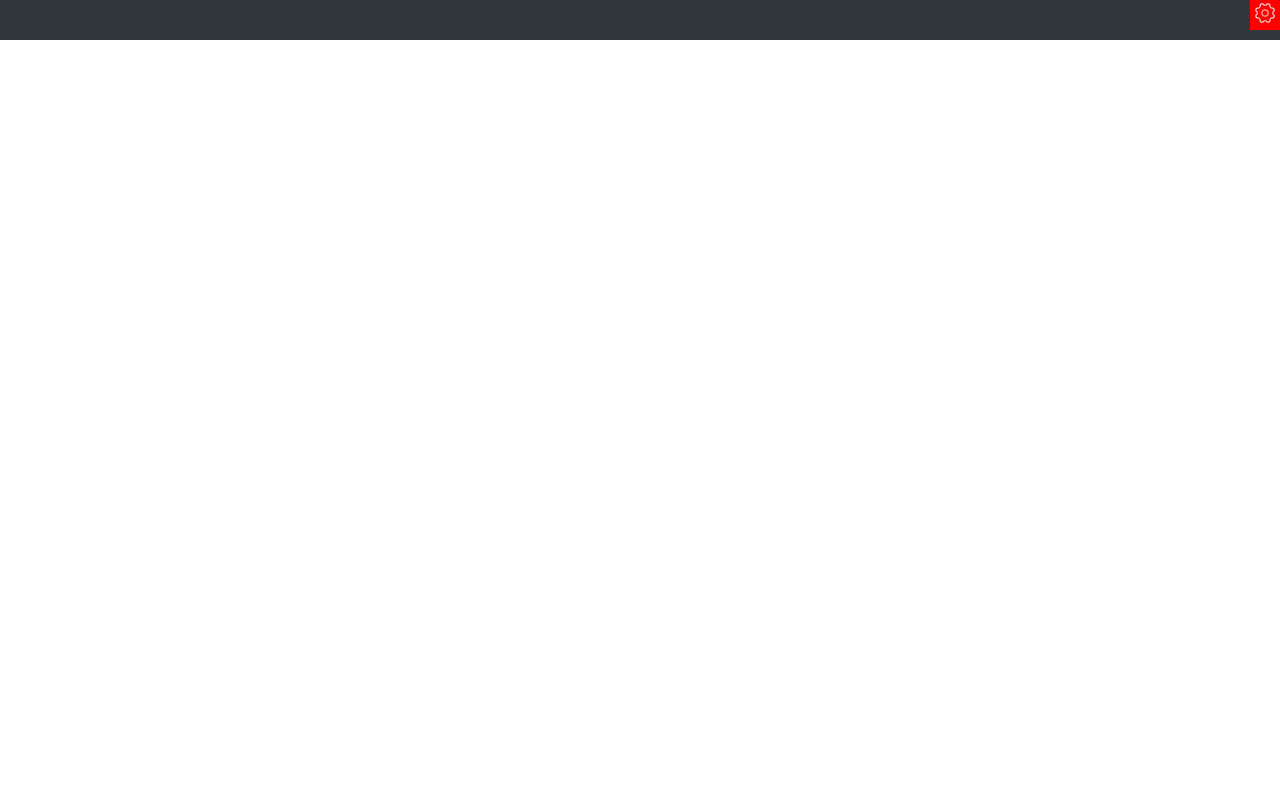
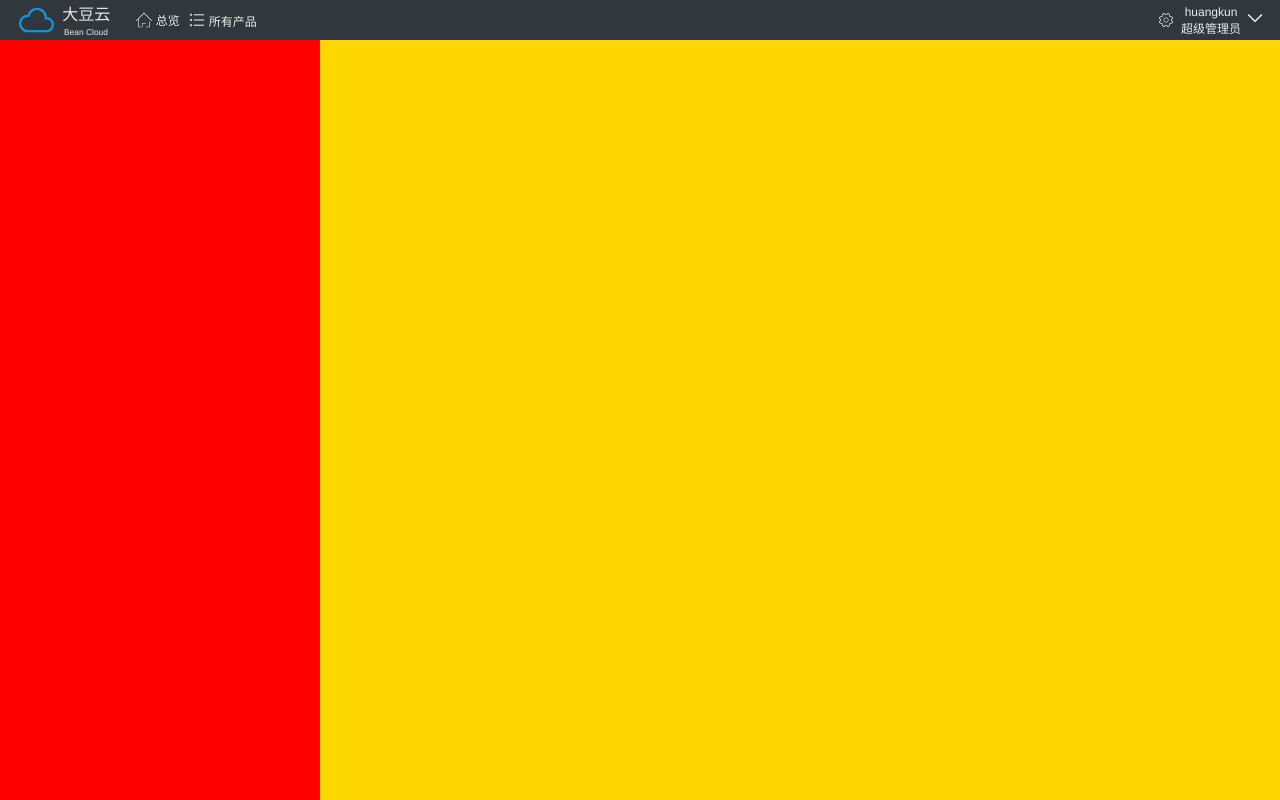
Before and after one commit to dearkk/dashboard, a Vue app: page /meun/setting in a window 1280 px wide. Built offline with nearby package versions, Linux system fonts and the light colour scheme.

Commit message:
first commit

```diff
--- a/src/App.vue
+++ b/src/App.vue
@@ -11,6 +11,15 @@
 
 <style>
   *{margin:0;padding:0;}
+  /*body {*/
+  /*  overflow-x:hidden;*/
+  /*  overflow-y:hidden;*/
+  /*}*/
+  .clearFixed:after{
+    content:"";
+    display:block;
+    clear:both;
+  }
 
   #app {
     font-family: Avenir, Helvetica, Arial, sans-serif;
--- a/src/router/index.js
+++ b/src/router/index.js
@@ -1,13 +1,13 @@
 import Vue from 'vue'
 import VueRouter from 'vue-router'
-import Home from '../views/Home.vue'
+import Home from '../views/main/Main'
 
 Vue.use(VueRouter)
 
 const routes = [
   {
     path: '/',
-    name: 'Home',
+    name: 'Main',
     component: Home
   },
   {
@@ -17,6 +17,11 @@ const routes = [
     // this generates a separate chunk (about.[hash].js) for this route
     // which is lazy-loaded when the route is visited.
     component: () => import(/* webpackChunkName: "about" */ '../views/About.vue')
+  },
+  {
+    path: '/meun/setting',
+    name: 'MeunSetting',
+    component: () => import(/* webpackChunkName: "about" */ '../views/menu/Setting')
   }
 ]
 
--- a/src/views/header/Header.vue
+++ b/src/views/header/Header.vue
@@ -1,7 +1,35 @@
 <template>
-  <div class="header">
-    <div id="setting">
-      <router-link to="home">
+  <div class="header clearFixed">
+    <div class="cloud clearFixed">
+      <div class="icon">
+        <img src="../../assets/cloud.png">
+      </div>
+      <div class="text">
+        <span class="a1">大豆云</span>
+        <span class="a2">Bean Cloud</span>
+      </div>
+    </div>
+    <div class="menu clearFixed">
+      <div class="home">
+        <img src="../../assets/home.png">
+        <router-link to=""><span>总览</span></router-link>
+      </div>
+      <div class="all">
+        <img src="../../assets/menu.png">
+        <span>所有产品</span>
+      </div>
+    </div>
+    <div class="login clearFixed">
+      <div class="user">
+        <span>huangkun</span>
+        <span>超级管理员</span>
+      </div>
+      <div class="icon">
+        <img src="../../assets/arrow-down-bold.png">
+      </div>
+    </div>
+    <div class="setting clearFixed">
+      <router-link to="/meun/setting">
         <img src="../../assets/setting.png"/>
       </router-link>
     </div>
@@ -9,25 +37,151 @@
 </template>
 
 <script>
+
 export default {
   name: 'header-view'
 }
+
 </script>
 
 <style scoped lang="scss">
-  *{margin:0;padding:0;}
+  * {
+    margin:0;
+    padding:0;
+  }
+
+  li{list-style:none;}
+  a{text-decoration:none;}
+  span{color: #E6EEE6;}
+
   .header {
-    height:40px;
+    height: 40px;
     background: #32373e;
   }
-  #setting {
+
+  .cloud {
+    //background: bisque;
+    width: auto;
+    height: 100%;
+    float: left;
+    margin-left: 16px;
+    .icon {
+      float: left;
+      width: 40px;
+      height: 40px;
+      //background: red;
+      img {
+        width: 35px;
+        height: 35px;
+        position: relative;
+        top: 50%;
+        transform: translateY(-50%);
+      }
+    }
+
+    .text {
+      float: left;
+      //background: aquamarine;
+      position: relative;
+      top: 50%;
+      transform: translateY(-50%);
+      margin-left: -10px;
+      .a1 {
+        display: block;
+        font-size: 16px;
+        color: #E6EEE6;
+      }
+
+      .a2 {
+        display: block;
+        -webkit-transform-origin-x: 0;
+        -webkit-transform: scale(0.70);
+        font-size: 12px;
+        color: #E6EEE6;
+        margin-left: 18px;
+        //background: bisque;
+      }
+    }
+  }
+
+  .menu {
+    float: left;
+    margin-left: 8px;
+    .home {
+      height: 40px;
+      float: left;
+      display: flex;
+      /*实现垂直居中*/
+      align-items: center;
+      img {
+        width: 18px;
+        height: 18px;
+      }
+
+      span {
+        margin-left: 3px;
+        font-size: 12px;
+        text-align: center;
+      }
+    }
+
+    .all {
+      height: 40px;
+      float: left;
+      display: flex;
+      /*实现垂直居中*/
+      align-items: center;
+      margin-left: 8px;
+      img {
+        width: 18px;
+        height: 18px;
+      }
+
+      span {
+        margin-left: 3px;
+        font-size: 12px;
+      }
+    }
+  }
+
+  .setting {
     width: 30px;
+    height: 100%;
+    //background: red;
+    //margin-left: 10px;
     float: right;
-    background: red;
 
     img {
-      width: 26px;
-      height: auto;
+      width: 18px;
+      height: 18px;
+      position: relative;
+      top: 50%;
+      transform: translateY(-50%);
+    }
+  }
+
+  .login {
+    margin-right: 16px;
+    float: right;
+    height: 40px;
+    display: flex;
+    /*实现垂直居中*/
+    align-items: center;
+    .user {
+      float: left;
+      span {
+        display: block;
+        font-size: 12px;
+      }
+    }
+
+    .icon {
+      float: left;
+      margin-left: 5px;
+      img {
+        width: 18px;
+        height: 18px;
+      }
     }
   }
 </style>
--- a/src/views/main/Main.vue
+++ b/src/views/main/Main.vue
@@ -11,9 +11,14 @@ export default {
 </script>
 
 <style scoped>
-  *{margin:0;padding:0;}
+  *{
+    margin: 0;
+    padding: 0;
+    width: 100%;
+    height: 100%;
+  }
   .main{
     background: burlywood;
-    height: 800px;
+    height: 1000px;
   }
 </style>
--- a/src/views/menu/Setting.vue
+++ b/src/views/menu/Setting.vue
@@ -1,5 +1,10 @@
 <template>
- <span>menu setting</span>
+ <div class="setting clearFixed">
+   <div class="meun">
+
+   </div>
+   <div class="preview"></div>
+ </div>
 </template>
 
 <script>
@@ -8,6 +13,31 @@ export default {
 }
 </script>
 
-<style scoped>
+<style scoped lang="scss">
+  *{
+    margin: 0;
+    padding: 0;
+  }
 
+  //.setting {
+  //  background: blue;
+  //  height: 1000px;
+  //}
+  //.setting {
+  //  width: 200px;
+  //  height: 40px;
+  //  background: burlywood;
+  //}
+  .meun {
+    float: left;
+    width: 25%;
+    min-height: calc(100vh - 40px);
+    background: red;
+  }
+  .preview {
+    float: left;
+    width: 75%;
+    min-height: calc(100vh - 40px);
+    background: gold;
+  }
 </style>
```
Also changed, not shown: src/assets/home.png. Lines whose indentation alone changed are shown as unchanged.
